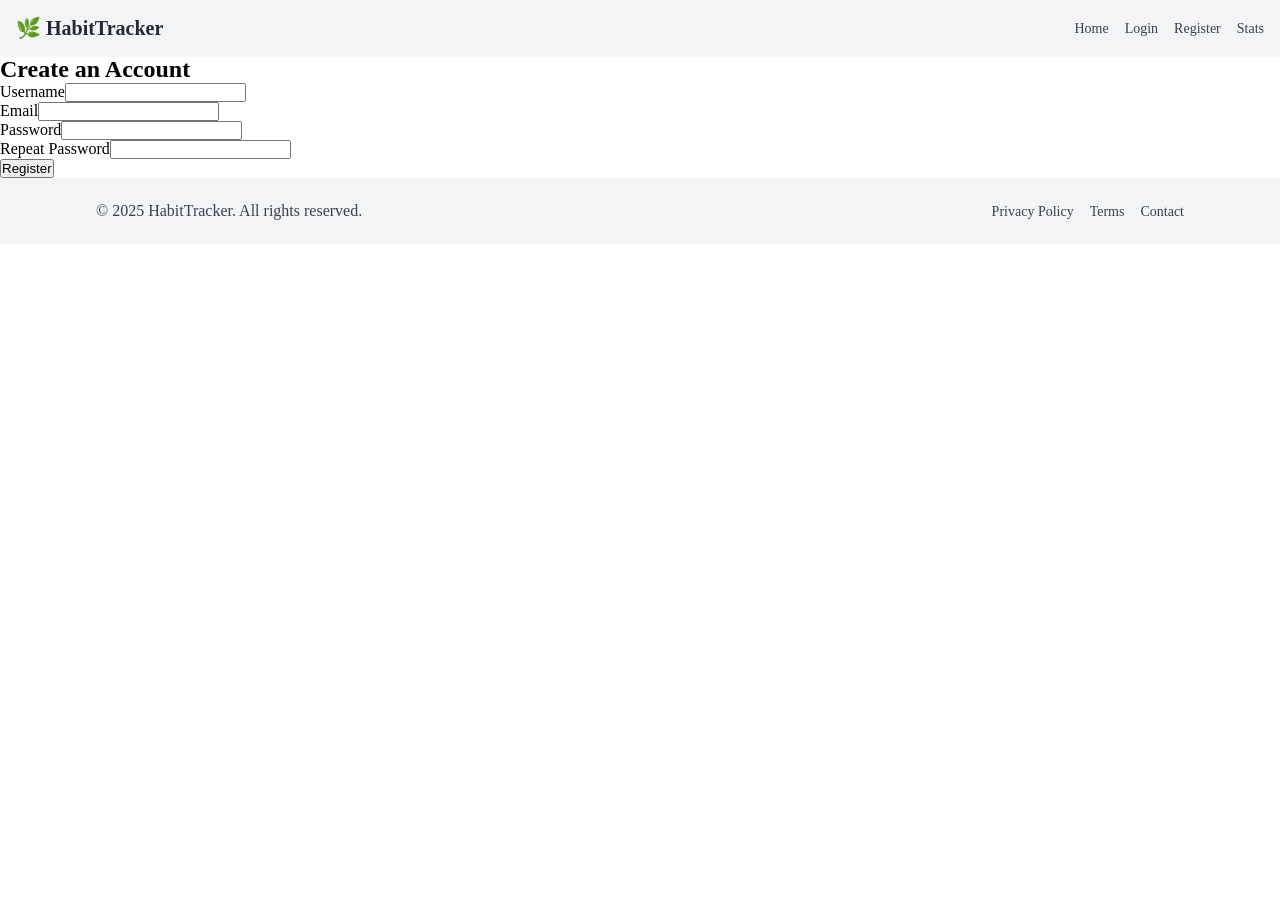
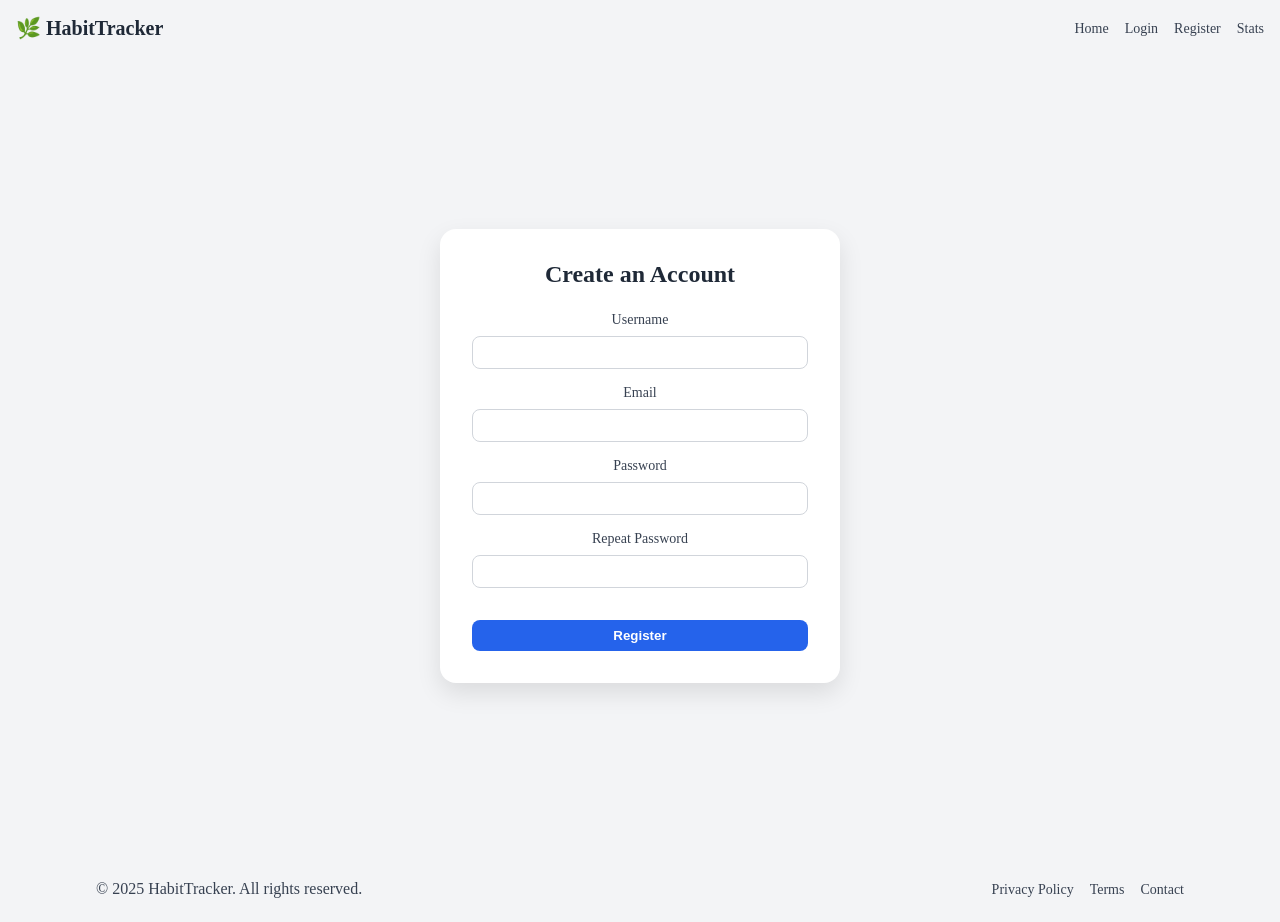
Before and after one commit to NikolayHadzhiev03/Habits-Tracker, a React (Vite) app in the folder Habits/: page /register in a window 1280 px wide. Before the commit the page ends 800 px from the top, so only its background shows below. Built offline with nearby package versions, Linux system fonts and the light colour scheme.

Commit message:
Added some Css for the Register page

```diff
--- /dev/null
+++ b/Habits/public/Styles/register.css
@@ -0,0 +1,67 @@
+.register-container {
+  min-height: 100vh;
+  display: flex;
+  align-items: center;
+  justify-content: center;
+  background-color: #f3f4f6;
+}
+
+.register-card {
+  background-color: #ffffff;
+  padding: 2rem;
+  border-radius: 1rem;
+  box-shadow: 0 10px 25px rgba(0, 0, 0, 0.1);
+  width: 100%;
+  max-width: 400px;
+}
+
+.register-title {
+  font-size: 1.5rem;
+  font-weight: bold;
+  margin-bottom: 1.5rem;
+  text-align: center;
+  color: #1f2937;
+}
+
+.register-label {
+  display: block;
+  text-align: center;
+  font-size: 0.875rem;
+  font-weight: 500;
+  color: #374151;
+  margin-bottom: 0.25rem;
+}
+
+.register-input {
+  width: 100%;
+  padding: 0.5rem 1rem;
+  border: 1px solid #d1d5db;
+  border-radius: 0.5rem;
+  background-color: #ffffff;
+  color: #111827;
+  margin-top: 0.25rem;
+  margin-bottom: 1rem;
+}
+
+.register-input:focus {
+  outline: none;
+  border-color: #2563eb;
+  box-shadow: 0 0 0 2px rgba(37, 99, 235, 0.5);
+}
+
+.register-button {
+  margin-top: 1rem;
+  width: 100%;
+  padding: 0.5rem 1rem;
+  background-color: #2563eb;
+  color: white;
+  font-weight: 600;
+  border: none;
+  border-radius: 0.5rem;
+  cursor: pointer;
+  transition: background-color 0.3s ease;
+}
+
+.register-button:hover {
+  background-color: #1e40af;
+}
--- a/Habits/public/Styles/styles.css
+++ b/Habits/public/Styles/styles.css
@@ -2,3 +2,4 @@
 @import "header.css";
 @import "Home.css";
 @import "Footer.css";
+@import "register.css";
--- a/Habits/src/Components/Register/Register.tsx
+++ b/Habits/src/Components/Register/Register.tsx
@@ -25,15 +25,11 @@ export default function Register() {
 
 
   return (
-    <div className="min-h-screen flex items-center justify-center bg-gray-100 dark:bg-gray-900">
-      <div className="bg-white dark:bg-gray-800 p-8 rounded-2xl shadow-lg w-full max-w-md">
-        <h2 className="text-2xl font-bold mb-6 text-center text-gray-800 dark:text-white">
-          Create an Account
-        </h2>
-
-        <form className="space-y-5" onSubmit={onRegister}>
-          <div>
-            <label htmlFor="username" className="block text-sm font-medium text-gray-700 dark:text-gray-300">
+    <div className="register-container">
+      <div className="register-card">
+        <h2 className="register-title">Create an Account</h2>
+        <form onSubmit={onRegister}>
+          <label htmlFor="username" className="register-label">
             Username
           </label>
           <input
@@ -41,12 +37,10 @@ export default function Register() {
             id="username"
             name="username"
             required
-              className="mt-1 w-full px-4 py-2 border border-gray-300 dark:border-gray-600 rounded-lg bg-white dark:bg-gray-700 text-gray-900 dark:text-white focus:outline-none focus:ring-2 focus:ring-blue-500"
+            className="register-input"
           />
-          </div>
 
-          <div>
-            <label htmlFor="email" className="block text-sm font-medium text-gray-700 dark:text-gray-300">
+          <label htmlFor="email" className="register-label">
             Email
           </label>
           <input
@@ -54,12 +48,10 @@ export default function Register() {
             id="email"
             name="email"
             required
-              className="mt-1 w-full px-4 py-2 border border-gray-300 dark:border-gray-600 rounded-lg bg-white dark:bg-gray-700 text-gray-900 dark:text-white focus:outline-none focus:ring-2 focus:ring-blue-500"
+            className="register-input"
           />
-          </div>
 
-          <div>
-            <label htmlFor="password" className="block text-sm font-medium text-gray-700 dark:text-gray-300">
+          <label htmlFor="password" className="register-label">
             Password
           </label>
           <input
@@ -67,12 +59,10 @@ export default function Register() {
             id="password"
             name="password"
             required
-              className="mt-1 w-full px-4 py-2 border border-gray-300 dark:border-gray-600 rounded-lg bg-white dark:bg-gray-700 text-gray-900 dark:text-white focus:outline-none focus:ring-2 focus:ring-blue-500"
+            className="register-input"
           />
-          </div>
 
-          <div>
-            <label htmlFor="repassword" className="block text-sm font-medium text-gray-700 dark:text-gray-300">
+          <label htmlFor="repassword" className="register-label">
             Repeat Password
           </label>
           <input
@@ -80,18 +70,14 @@ export default function Register() {
             id="repassword"
             name="repassword"
             required
-              className="mt-1 w-full px-4 py-2 border border-gray-300 dark:border-gray-600 rounded-lg bg-white dark:bg-gray-700 text-gray-900 dark:text-white focus:outline-none focus:ring-2 focus:ring-blue-500"
+            className="register-input"
           />
-          </div>
 
-          <button
-            type="submit"
-            className="w-full py-2 px-4 bg-blue-600 hover:bg-blue-700 text-white font-semibold rounded-lg shadow-md transition duration-300"
-          >
+          <button type="submit" className="register-button">
             Register
           </button>
         </form>
       </div>
     </div>
-  )
+  );
 }
```
Lines whose indentation alone changed are shown as unchanged.
